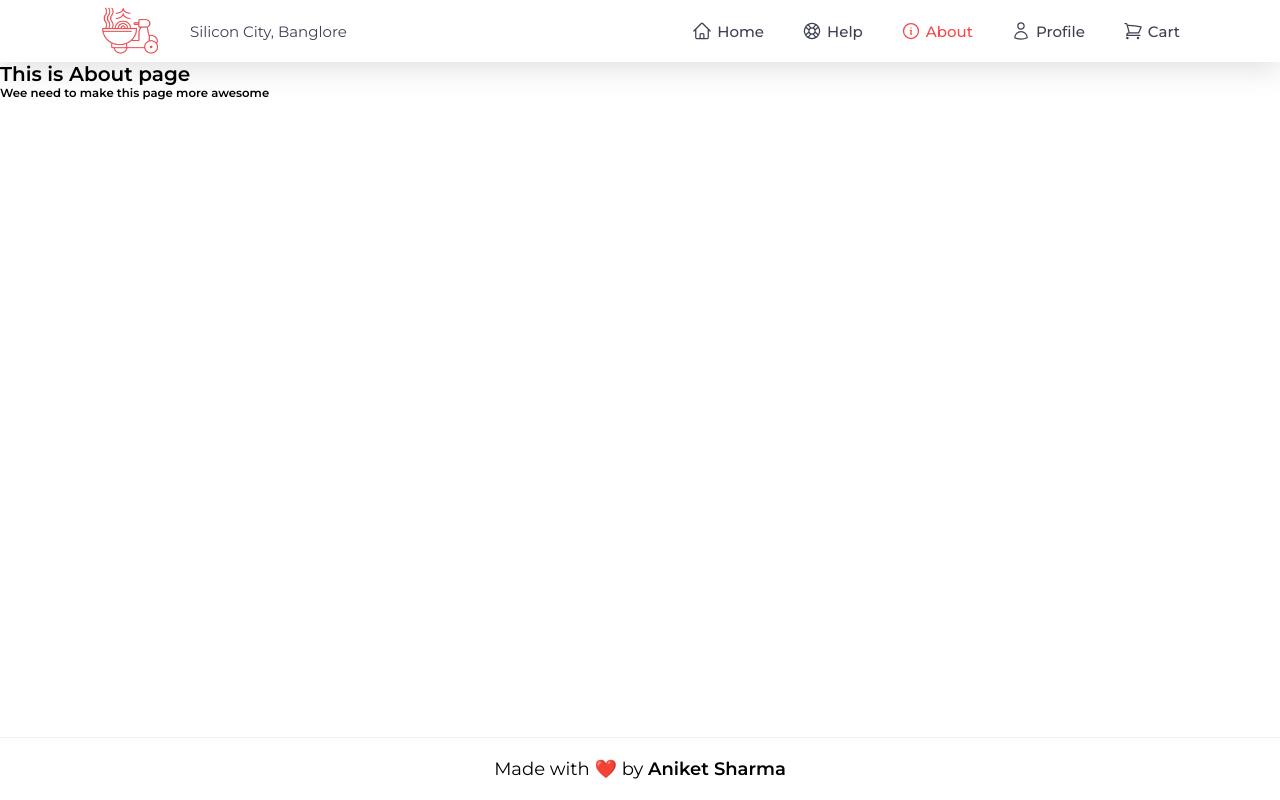
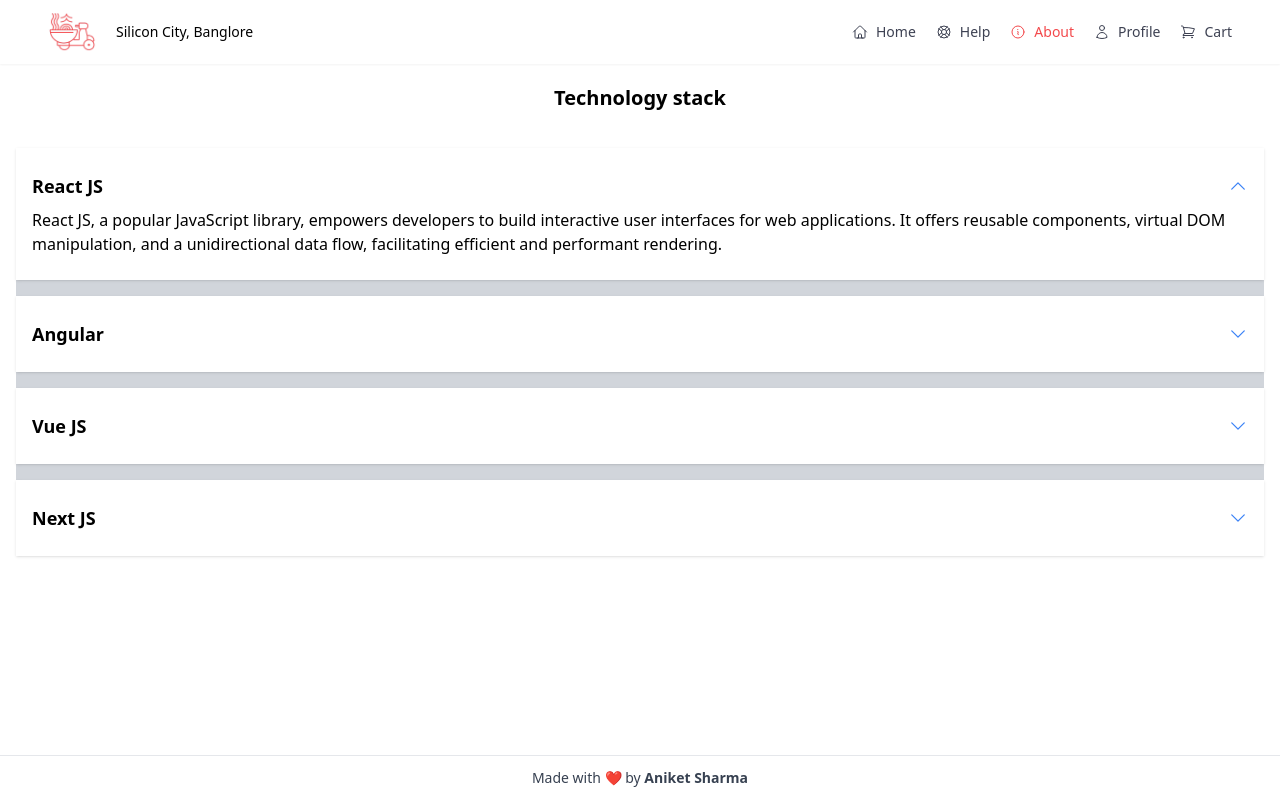
Before and after one commit to AniketSharma24/zwigato, a React (Vite) app: page /about in a window 1280 px wide. Built offline with nearby package versions, Linux system fonts and the light colour scheme.

Commit message:
Added Tailwind CSS for styling the UI elements

```diff
--- a/package.json
+++ b/package.json
@@ -27,6 +27,8 @@
   "devDependencies": {
     "@parcel/transformer-sass": "^2.8.3",
     "parcel": "^2.8.3",
-    "process": "^0.11.10"
+    "postcss": "^8.4.25",
+    "process": "^0.11.10",
+    "tailwindcss": "^3.3.2"
   }
 }
--- a/src/components/About.js
+++ b/src/components/About.js
@@ -1,8 +1,68 @@
+import { useState } from 'react';
+import { ChevronDownIcon, ChevronUpIcon } from '@heroicons/react/24/solid';
+
+const Panel = ({ isOpen, setIsOpen, title, description }) => {
+  return (
+    <div className='mt-4 px-4 py-6 bg-white shadow flex flex-col gap-2 items-start'>
+      <div className='flex items-center justify-between w-full'>
+        <span className='text-lg font-semibold'>{title}</span>
+        <button onClick={setIsOpen}>
+          {isOpen ? (
+            <ChevronUpIcon className='hero-icon text-blue-500 w-5 h-5' />
+          ) : (
+            <ChevronDownIcon className='hero-icon text-blue-500 w-5 h-5' />
+          )}
+        </button>
+      </div>
+      {isOpen && <p>{description}</p>}
+    </div>
+  );
+};
+
 const About = () => {
+  const [activePanel, setActivePanel] = useState(0);
+
+  function setCurrentOpenedPanel(index) {
+    setActivePanel(activePanel == index ? null : index);
+  }
+
   return (
     <div>
-      <h1>This is About page</h1>
-      <h3>Wee need to make this page more awesome</h3>
+      <h1 className='font-bold text-xl text-center p-5'>Technology stack</h1>
+      <div className='mx-4 bg-gray-300'>
+        <Panel
+          title={'React JS'}
+          description={
+            'React JS, a popular JavaScript library, empowers developers to build interactive user interfaces for web applications. It offers reusable components, virtual DOM manipulation, and a unidirectional data flow, facilitating efficient and performant rendering.'
+          }
+          isOpen={activePanel === 0}
+          setIsOpen={() => setCurrentOpenedPanel(0)}
+        />
+        <Panel
+          title={'Angular'}
+          description={
+            'Angular, a comprehensive framework by Google, provides a full suite of tools for building scalable applications. Its robust features include two-way data binding, dependency injection, and a powerful CLI. Angular promotes modularity, testability, and seamless integration with backend services.'
+          }
+          isOpen={activePanel === 1}
+          setIsOpen={() => setCurrentOpenedPanel(1)}
+        />
+        <Panel
+          title={'Vue JS'}
+          description={
+            'Vue JS, a progressive JavaScript framework, enables developers to build dynamic and intuitive user interfaces. Its simplicity, reactivity, and easy learning curve make it a popular choice. Vue JS offers component-based architecture, declarative rendering, and built-in state management.'
+          }
+          isOpen={activePanel === 2}
+          setIsOpen={() => setCurrentOpenedPanel(2)}
+        />
+        <Panel
+          title={'Next JS'}
+          description={
+            'Next JS, a React framework, allows developers to build server-rendered React applications effortlessly. It offers features like automatic code splitting, server-side rendering, static site generation, and API routes. Next JS provides excellent performance, SEO optimization, and streamlined development experience with its opinionated conventions and smart defaults.'
+          }
+          isOpen={activePanel === 3}
+          setIsOpen={() => setCurrentOpenedPanel(3)}
+        />
+      </div>
     </div>
   );
 };
--- a/src/components/Footer.js
+++ b/src/components/Footer.js
@@ -1,6 +1,6 @@
 const FooterComponent = () => {
   return (
-    <div className='footer'>
+    <div className='mt-auto text-center p-3 text-sm text-gray-700 border-solid border-gray-200 border-t-[1px]'>
       Made with ❤️ by <b>Aniket Sharma</b>
     </div>
   );
--- a/src/components/RestaurantCard.js
+++ b/src/components/RestaurantCard.js
@@ -35,7 +35,7 @@ function navigateTo(id) {
   }
 
   return (
-    <div onClick={() => navigateTo(id)} className='card'>
+    <div onClick={() => navigateTo(id)} className='card shadow'>
       <img src={`${IMG_CDN + cloudinaryImageId}`} />
       <p className='res-name'>{name}</p>
       <p className='res-cuisine'>{cuisines.join(', ')}</p>
--- a/src/components/Toolbar.js
+++ b/src/components/Toolbar.js
@@ -8,17 +8,18 @@ import {
 } from '@heroicons/react/24/outline';
 import { NavLink } from 'react-router-dom';
 
-const logo = <img className='logo' src={iconLogo} alt='app-logo' />;
+const logo = <img className='w-12 h-10' src={iconLogo} alt='app-logo' />;
 const leftSideNav = (
-  <div className='left-side-nav'>
+  <div className='flex items-center justify-center gap-5 text-sm'>
     {logo}
     <span>Silicon City, Banglore</span>
   </div>
 );
 const navList = (
-  <ul className='nav-list'>
+  <ul className='flex items-center justify-center gap-5'>
     <li>
       <NavLink
+        className='flex items-center justify-center gap-2 flex-row text-sm'
         style={({ isActive, isPending }) => {
           return {
             color: isActive ? '#f3484b' : '#3d4152',
@@ -26,12 +27,13 @@ const navList = (
         }}
         to={'/'}
       >
-        <HomeIcon className='hero-icon text-blue-500' />
+        <HomeIcon className='hero-icon w-4 h-4' />
         Home
       </NavLink>
     </li>
     <li>
       <NavLink
+        className='flex items-center justify-center gap-2 flex-row text-sm'
         style={({ isActive, isPending }) => {
           return {
             color: isActive ? '#f3484b' : '#3d4152',
@@ -39,12 +41,13 @@ const navList = (
         }}
         to={'/help'}
       >
-        <LifebuoyIcon className='hero-icon text-blue-500' />
+        <LifebuoyIcon className='hero-icon w-4 h-4' />
         Help
       </NavLink>
     </li>
     <li>
       <NavLink
+        className='flex items-center justify-center gap-2 flex-row text-sm'
         style={({ isActive, isPending }) => {
           return {
             color: isActive ? '#f3484b' : '#3d4152',
@@ -52,12 +55,13 @@ const navList = (
         }}
         to={'/about'}
       >
-        <InformationCircleIcon className='hero-icon text-blue-500' />
+        <InformationCircleIcon className='hero-icon w-4 h-4' />
         About
       </NavLink>
     </li>
     <li>
       <NavLink
+        className='flex items-center justify-center gap-2 flex-row text-sm'
         style={({ isActive, isPending }) => {
           return {
             color: isActive ? '#f3484b' : '#3d4152',
@@ -65,12 +69,13 @@ const navList = (
         }}
         to={'/profile'}
       >
-        <UserIcon className='hero-icon text-blue-500' />
+        <UserIcon className='hero-icon w-4 h-4' />
         Profile
       </NavLink>
     </li>
     <li>
       <NavLink
+        className='flex items-center justify-center gap-2 flex-row text-sm'
         style={({ isActive, isPending }) => {
           return {
             color: isActive ? '#f3484b' : '#3d4152',
@@ -78,7 +83,7 @@ const navList = (
         }}
         to={'/cart'}
       >
-        <ShoppingCartIcon className='hero-icon text-blue-500' />
+        <ShoppingCartIcon className='hero-icon w-4 h-4' />
         Cart
       </NavLink>
     </li>
@@ -87,7 +92,7 @@ const navList = (
 
 const ToolBarComponent = () => {
   return (
-    <div className='toolbar'>
+    <div className='flex items-center justify-between px-12 py-3 shadow-sm'>
       {leftSideNav}
       {navList}
     </div>
--- a/styles.scss
+++ b/styles.scss
@@ -1,20 +1,107 @@
-@import url('https://fonts.googleapis.com/css2?family=Montserrat:wght@100;200;300;400;500;600&display=swap');
+/* @import url('https:fonts.googleapis.com/css2?family=Montserrat:wght@100;200;300;400;500;600&display=swap'); */
 
-* {
-  padding: 0;
-  margin: 0;
-  font-family: 'Montserrat', sans-serif;
-}
-
-:root {
-  font-size: 62.5%;
-}
+@tailwind base;
+@tailwind components;
+@tailwind utilities;
 
 #root {
   min-height: 100vh;
   display: flex;
   flex-direction: column;
 }
+
+.card {
+  width: calc(100% / 4.2 - 0.2rem);
+  min-width: 300px;
+  padding: 1.5em;
+  transition: box-shadow 0.3s linear;
+  display: flex;
+  flex-direction: column;
+  align-items: flex-start;
+  gap: 0.8rem;
+  border: 1px solid transparent;
+
+  img {
+    width: 100%;
+  }
+
+  .res-name {
+    font-size: 1rem;
+    color: #3d4152;
+    font-weight: 500;
+  }
+
+  .res-cuisine {
+    font-size: 0.8rem;
+    color: #636e72;
+  }
+
+  .res-data {
+    display: flex;
+    justify-content: space-between;
+    align-items: center;
+    width: 100%;
+    color: #636e72;
+    font-size: 0.8rem;
+    padding-block: 0.8rem;
+    border-bottom: 1px solid #e0e0e0;
+
+    .seperator {
+      color: #e0e0e0;
+    }
+
+    .res-rating {
+      display: flex;
+      align-items: center;
+      gap: 0.4rem;
+
+      &.low {
+        background-color: #db7c38;
+        color: #fff;
+        padding: 0.4rem 1rem;
+      }
+
+      &.high {
+        background-color: #48c479;
+        color: #fff;
+        padding: 0.4rem 1rem;
+      }
+
+      .hero-icon {
+        height: 16px;
+        width: 16px;
+      }
+    }
+  }
+
+  .res-discount {
+    color: #8a584b;
+    font-size: 0.8rem;
+    display: flex;
+    align-items: center;
+    gap: 0.4rem;
+    margin-top: 0.4rem;
+
+    .hero-icon {
+      height: 16px;
+      width: 16px;
+      color: #8a584b;
+    }
+  }
+}
+
+/* :root {
+  font-size: 62.5%;
+} */
+
+/*
+ {
+   padding: 0;
+   margin: 0;
+   font-family: 'Montserrat', sans-serif;
+ }
+
+
 
  .toolbar {
    display: flex;
@@ -235,65 +322,6 @@ li {
    color: #636e72;
  }
 
-.shimmer-container {
-  flex-wrap: wrap;
-  justify-content: space-between;
-  padding: 1.4rem 10rem;
-  display: flex;
-  column-gap: 1em;
-  row-gap: 5em;
-  margin-bottom: 4em;
-  margin-top: 4em;
-
-  .shimmer-card {
-    display: flex;
-    flex-direction: column;
-    gap: 0.8em;
-    width: 22%;
-
-    & {
-      -webkit-mask-image: linear-gradient(
-        45deg,
-        #000 25%,
-        rgba(0, 0, 0, 0.2) 50%,
-        #000 75%
-      );
-      mask-image: linear-gradient(
-        45deg,
-        #000 25%,
-        rgba(0, 0, 0, 0.2) 50%,
-        #000 75%
-      );
-      -webkit-mask-size: 800%;
-      mask-size: 800%;
-      -webkit-mask-position: 0;
-      mask-position: 0;
-      animation: shimmer-animation 2s ease infinite;
-    }
-
-    div {
-      width: 100%;
-      height: 100px;
-      background-color: #ededed;
-    }
-    p {
-      height: 2em;
-      background-color: #ededed;
-    }
-    p.box {
-      background-color: transparent;
-      display: flex;
-      justify-content: space-between;
-      align-items: center;
-      span {
-        height: 2em;
-        width: 25%;
-        background-color: #ededed;
-      }
-    }
-  }
-}
-
  .restaurant-detail-container {
    width: 85%;
    padding: 2em 1em;
@@ -386,6 +414,67 @@ li {
    box-shadow: rgba(0, 0, 0, 0.05) 0px 0px 0px 1px;
  }
 
+ */
+
+.shimmer-container {
+  flex-wrap: wrap;
+  justify-content: space-between;
+  padding: 1.4rem 10rem;
+  display: flex;
+  column-gap: 1em;
+  row-gap: 5em;
+  margin-bottom: 4em;
+  margin-top: 4em;
+
+  .shimmer-card {
+    display: flex;
+    flex-direction: column;
+    gap: 0.8em;
+    width: 22%;
+
+    & {
+      -webkit-mask-image: linear-gradient(
+        45deg,
+        #000 25%,
+        rgba(0, 0, 0, 0.2) 50%,
+        #000 75%
+      );
+      mask-image: linear-gradient(
+        45deg,
+        #000 25%,
+        rgba(0, 0, 0, 0.2) 50%,
+        #000 75%
+      );
+      -webkit-mask-size: 800%;
+      mask-size: 800%;
+      -webkit-mask-position: 0;
+      mask-position: 0;
+      animation: shimmer-animation 2s ease infinite;
+    }
+
+    div {
+      width: 100%;
+      height: 100px;
+      background-color: #ededed;
+    }
+    p {
+      height: 2em;
+      background-color: #ededed;
+    }
+    p.box {
+      background-color: transparent;
+      display: flex;
+      justify-content: space-between;
+      align-items: center;
+      span {
+        height: 2em;
+        width: 25%;
+        background-color: #ededed;
+      }
+    }
+  }
+}
+
 @keyframes shimmer-animation {
   0% {
     -webkit-mask-position: 0;
--- /dev/null
+++ b/tailwind.config.js
@@ -0,0 +1,8 @@
+/** @type {import('tailwindcss').Config} */
+module.exports = {
+  content: ['./src/**/*.{html,js,ts,jsx,tsx}'],
+  theme: {
+    extend: {},
+  },
+  plugins: [],
+};
```
Also changed, not shown: src/components/Body.js (+16 -6 lines), .postcssrc (added), 1 other file (tests, documents, lock files or other folders). Lines whose indentation alone changed are shown as unchanged.
